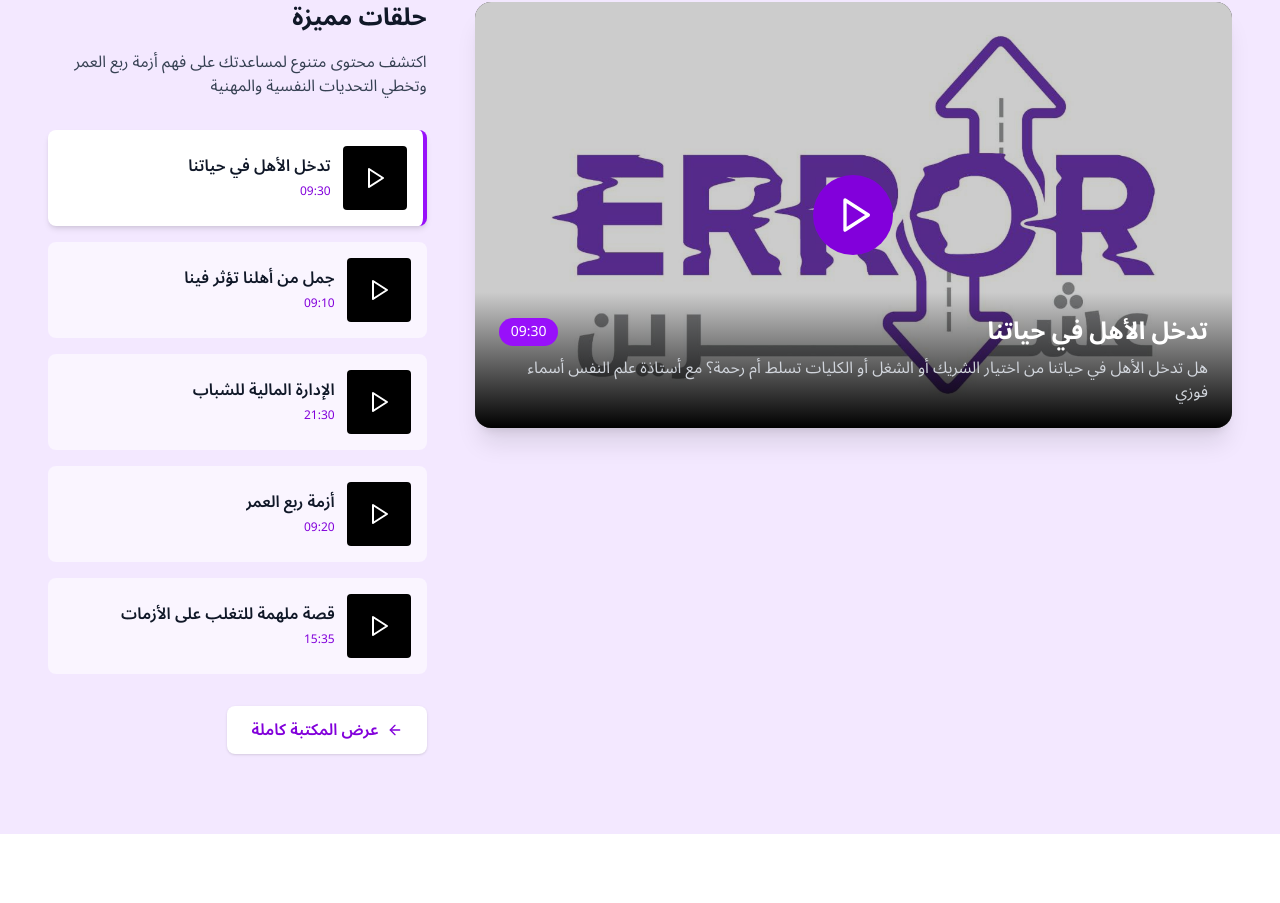
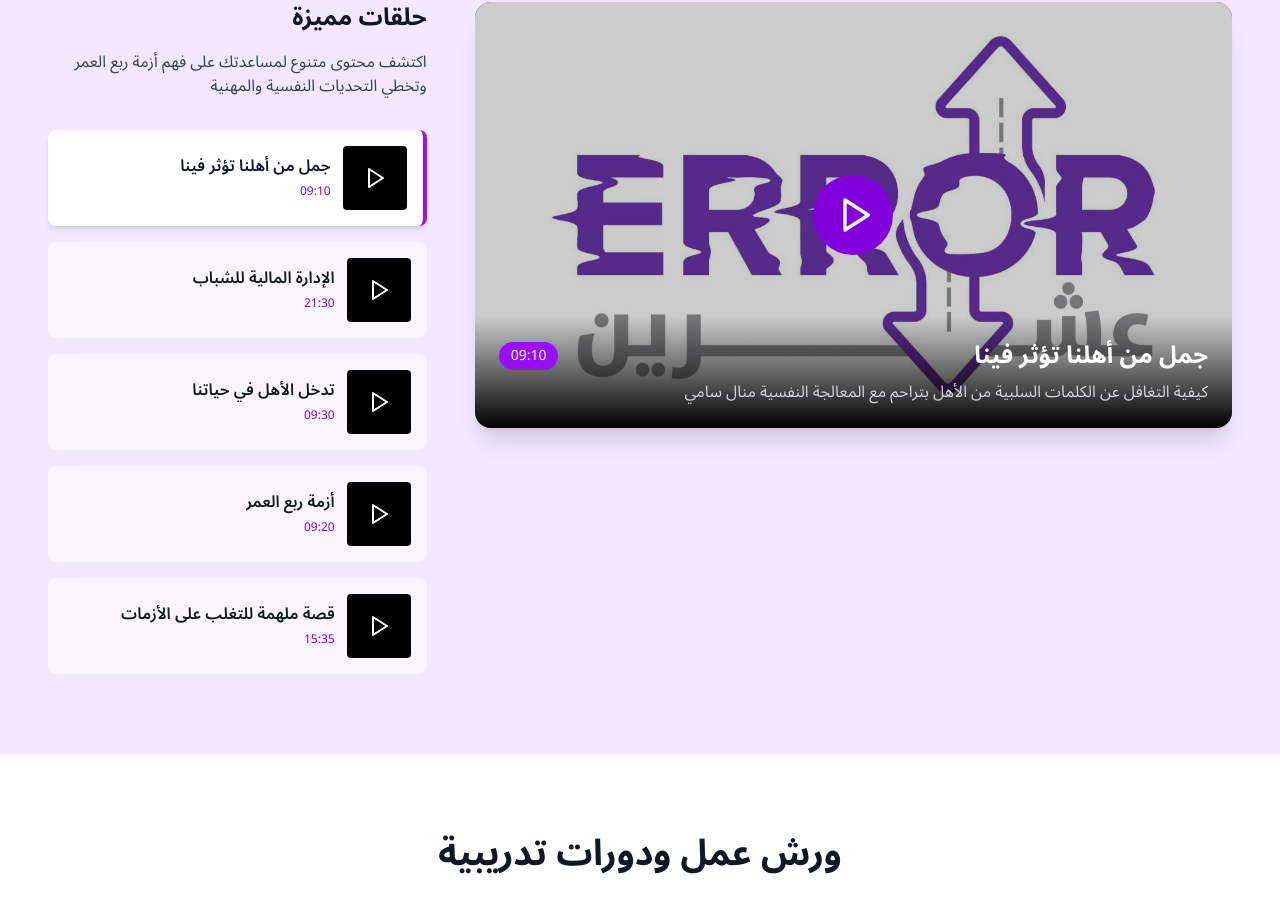
Before and after one commit to John-Salama/error20, a React (Vite) app: page / in a window 1280 px wide. Shown: the part 3374-4277 px from the top of the page. Built offline with nearby package versions, Linux system fonts and the light colour scheme.

Commit message:
refactor: Rearrange font imports for better loading and restore removed video entry

```diff
--- a/src/components/sections/Videos.jsx
+++ b/src/components/sections/Videos.jsx
@@ -206,27 +206,6 @@ const Videos = () => {
                 </div>
               ))}
             </div>
-
-            <div
-              className={`mt-8 text-${language === "ar" ? "right" : "left"}`}
-            >
-              <a
-                href="#"
-                className={`inline-flex items-center font-semibold bg-white text-purple-700 px-6 py-3 rounded-lg shadow-sm hover:bg-purple-50 transition-colors`}
-              >
-                {language === "ar" ? (
-                  <>
-                    <ArrowRight className="ml-2 w-4 h-4 rotate-180" />{" "}
-                    {content.viewFullLibrary}
-                  </>
-                ) : (
-                  <>
-                    {content.viewFullLibrary}{" "}
-                    <ArrowRight className="ml-2 w-4 h-4" />
-                  </>
-                )}
-              </a>
-            </div>
           </div>
         </div>
       </div>
--- a/src/data/videos.js
+++ b/src/data/videos.js
@@ -1,17 +1,6 @@
 import thumbnail1 from "./thumbnail/1.jpg";
 
 const videos = [
-  {
-    title: "تدخل الأهل في حياتنا",
-    titleEn: "Parents' Influence in Our Lives",
-    description:
-      "هل تدخل الأهل في حياتنا من اختيار الشريك أو الشغل أو الكليات تسلط أم رحمة؟ مع أستاذة علم النفس أسماء فوزي",
-    descriptionEn:
-      "Is parents' involvement in our lives, from choosing a partner to work or colleges, controlling or merciful? With psychology professor Asmaa Fawzy",
-    thumbnail: thumbnail1,
-    duration: "09:30",
-    url: "https://www.facebook.com/61572635124155/videos/2510540209315122",
-  },
   {
     title: "جمل من أهلنا تؤثر فينا",
     titleEn: "Impactful Words from Our Parents",
@@ -33,6 +22,17 @@ const videos = [
     thumbnail: thumbnail1,
     duration: "21:30",
     url: "https://www.facebook.com/watch/?v=427310643807696",
+  },
+  {
+    title: "تدخل الأهل في حياتنا",
+    titleEn: "Parents' Influence in Our Lives",
+    description:
+      "هل تدخل الأهل في حياتنا من اختيار الشريك أو الشغل أو الكليات تسلط أم رحمة؟ مع أستاذة علم النفس أسماء فوزي",
+    descriptionEn:
+      "Is parents' involvement in our lives, from choosing a partner to work or colleges, controlling or merciful? With psychology professor Asmaa Fawzy",
+    thumbnail: thumbnail1,
+    duration: "09:30",
+    url: "https://www.facebook.com/61572635124155/videos/2510540209315122",
   },
   {
     title: "أزمة ربع العمر",
--- a/src/index.css
+++ b/src/index.css
@@ -1,8 +1,8 @@
-@import "tailwindcss";
-
-/* Font imports - Add these at the top for early loading */
+/* Font imports - Must be first */
 @import url("https://fonts.googleapis.com/css2?family=Inter:wght@300;400;500;600;700&display=swap");
 @import url("https://fonts.googleapis.com/css2?family=Noto+Sans+Arabic:wght@300;400;500;600;700&display=swap");
+
+@import "tailwindcss";
 
 /* Define font classes */
 .font-latin {
```
